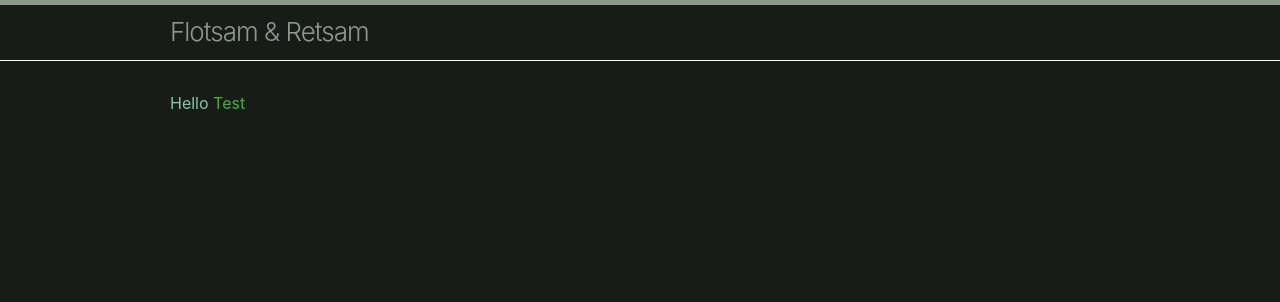
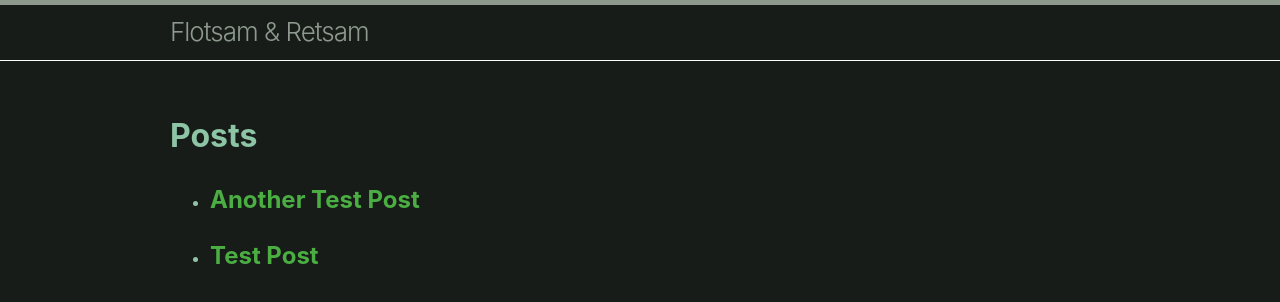
Before and after one commit to Retsam/Retsam.github.io, a Gatsby site: page / in a window 1280 px wide. Built offline with nearby package versions, Linux system fonts and the light colour scheme; Gatsby itself is replaced by a stand-in of ours.

Commit message:
Add a basic listing of posts

```diff
--- /dev/null
+++ b/posts/another-post.mdx
@@ -0,0 +1,10 @@
+---
+title: "Another Test Post"
+subtitle: "More ignore"
+date: 2020-10-24
+---
+
+cool
+
+beans
+coolbeans
--- a/posts/test-post.mdx
+++ b/posts/test-post.mdx
@@ -1,6 +1,7 @@
 ---
 title: "Test Post"
 subtitle: "Please ignore"
+date: 2020-10-20
 ---
 
 cool
--- a/src/pages/index.tsx
+++ b/src/pages/index.tsx
@@ -1,13 +1,46 @@
 import React from "react";
 import Layout from "../components/Layout";
+import { graphql, PageProps } from "gatsby";
 import "./global.css";
 
-const IndexPage = () => {
+type MDXData = {
+    allMdx: {
+        nodes: Array<{
+            id: string;
+            slug: string;
+            frontmatter: { title: string; date: string };
+        }>;
+    };
+};
+const IndexPage = ({ data }: PageProps<MDXData>) => {
+    const posts = data.allMdx.nodes.map((post) => (
+        <li key={post.id}>
+            <h2>
+                <a href={`/blog/${post.slug}`}>{post.frontmatter.title}</a>
+            </h2>
+        </li>
+    ));
     return (
         <Layout pageTitle="Flotsam &amp; Retsam">
-            Hello <a href="#">Test</a>
+            <h1>Posts</h1>
+            <ul>{posts}</ul>
         </Layout>
     );
 };
 
 export default IndexPage;
+
+export const query = graphql`
+    {
+        allMdx(sort: { fields: frontmatter___date, order: DESC }) {
+            nodes {
+                id
+                slug
+                frontmatter {
+                    title
+                    date
+                }
+            }
+        }
+    }
+`;
```
